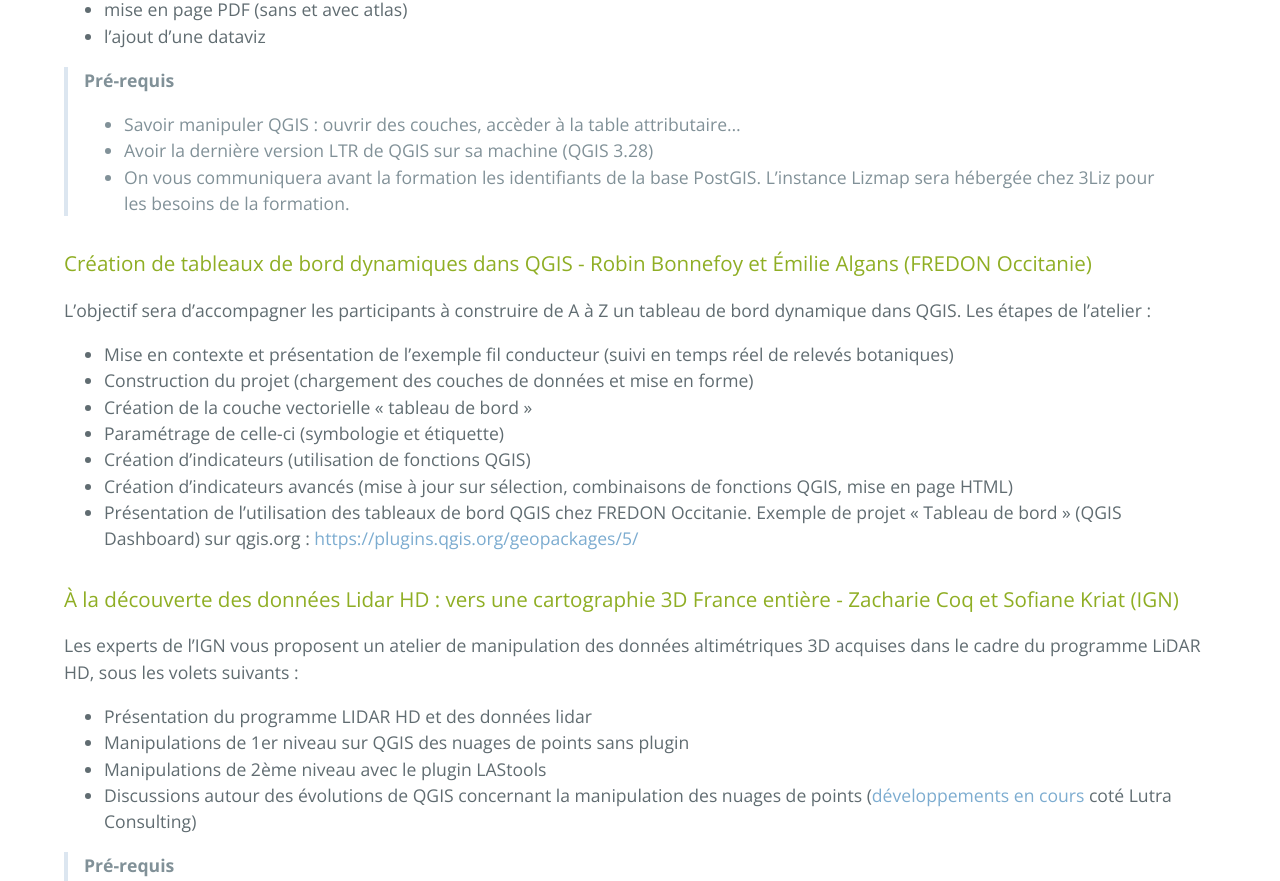
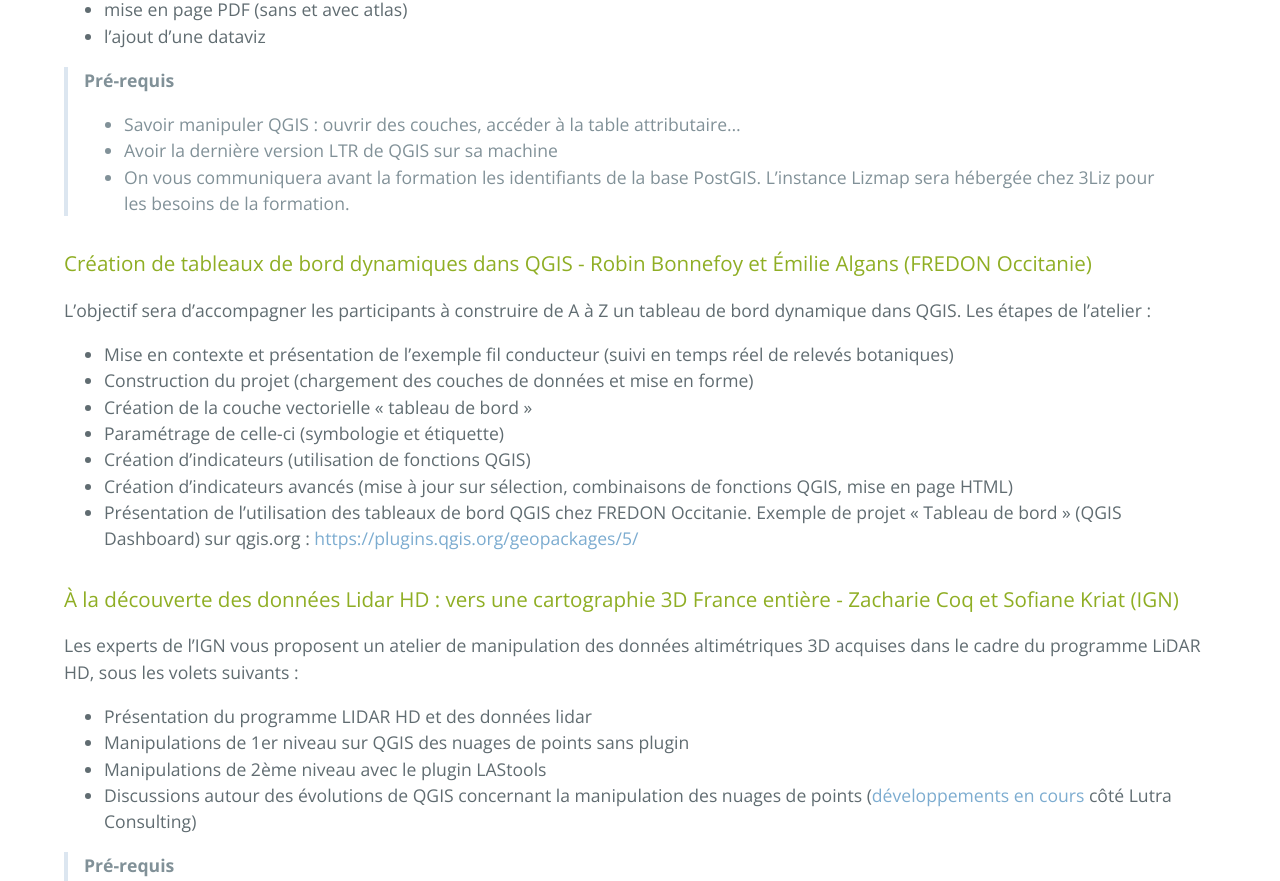
Before and after one commit to OSGeo-fr/QGIS-conf-fr-website, a Jekyll site: the page built from z20_programme.md, in a window 1280 px wide and 1400 px high, scrolled down 3866 px. Shown: the part 148-1029 px from the top of the window. Built offline with Jekyll 4.4.1, drawn with Linux system fonts in a browser that asks for light colours; some of the changed text lies outside the part shown.

Commit message:
corrections

```diff
--- a/z20_programme.md
+++ b/z20_programme.md
@@ -198,8 +198,8 @@ Lizmap est une solution opensource de publication de projet QGIS dans un navigat
 
 > **Pré-requis**
 >
-> * Savoir manipuler QGIS : ouvrir des couches, accèder à la table attributaire...
-> * Avoir la dernière version LTR de QGIS sur sa machine (QGIS 3.28)
+> * Savoir manipuler QGIS : ouvrir des couches, accéder à la table attributaire...
+> * Avoir la dernière version LTR de QGIS sur sa machine
 > * On vous communiquera avant la formation les identifiants de la base PostGIS. L'instance Lizmap sera hébergée chez 3Liz pour les besoins de la formation.
 
 ### Création de tableaux de bord dynamiques dans QGIS - Robin Bonnefoy et Émilie Algans (FREDON Occitanie)
@@ -221,8 +221,7 @@ Les experts de l’IGN vous proposent un atelier de manipulation des données al
 * Présentation du programme LIDAR HD et des données lidar
 * Manipulations de 1er niveau sur QGIS des nuages de points sans plugin
 * Manipulations de 2ème niveau avec le plugin LAStools
-* Discussions autour des évolutions de QGIS concernant la manipulation des nuages de points
-([développements en cours](https://www.lutraconsulting.co.uk/crowdfunding/pointcloud-processing-qgis/) coté Lutra Consulting)
+* Discussions autour des évolutions de QGIS concernant la manipulation des nuages de points ([développements en cours](https://www.lutraconsulting.co.uk/crowdfunding/pointcloud-processing-qgis/) côté Lutra Consulting)
 
 > **Pré-requis**
 >
@@ -247,7 +246,7 @@ Beaucoup d’utilisateurs ont besoin de lier leurs données géographiques avec
 
 > **Pré-requis**
 >
-> Avoir installé PostgreSQL/Postgis, QGIS 3.22 ou supérieur
+> Avoir installé PostgreSQL/PostGIS, QGIS 3.22 ou supérieur
 
 ### Créer un outil de saisie avec des expressions - Michaël Douchin (3Liz)
 
@@ -365,7 +364,7 @@ Dans le cadre de l’Observatoire Martiniquais de la Biodiversité (OMB), le Par
 
 ### Définition/mise en place d’une stratégie de déploiement de QGIS à l’Etablissement public Loire - Emilie Bigorne (Etablissement public Loire)
 
-L’Etablissement public Loire est un syndicat mixte (EPTB) composé de soixante collectivités (Régions, Départements et Intercommunalités) et d'une soixantaine d'agents.  Les données métiers de l'Etablissement sont stockées dans une base de données PostgreSQL/PostGIS et sont utilisées par une quarantaine d'agents, essentiellement via QGIS.  Jusqu'en 2022, QGIS était installé manuellement et paramétré à l'identique sur les postes utilisateurs. Un système de déploiement en masse sur l'ensemble des postes a été mis en place permettant de maintenir les versions à jour et de personnaliser les paramètres selon le profil utilisateur.  Cette présentation propose de détailler les outils et la méthodologie mis en place pour industrialiser le déploiement et la mise à jour de QGIS sur le parc.
+L’Etablissement public Loire est un syndicat mixte (EPTB) composé de soixante collectivités (Régions, Départements et Intercommunalités) et d'une soixantaine d'agents. Les données métiers de l'Etablissement sont stockées dans une base de données PostgreSQL/PostGIS et sont utilisées par une quarantaine d'agents, essentiellement via QGIS. Jusqu'en 2022, QGIS était installé manuellement et paramétré à l'identique sur les postes utilisateurs. Un système de déploiement en masse sur l'ensemble des postes a été mis en place permettant de maintenir les versions à jour et de personnaliser les paramètres selon le profil utilisateur. Cette présentation propose de détailler les outils et la méthodologie mis en place pour industrialiser le déploiement et la mise à jour de QGIS sur le parc.
 
 ### QGIS Plugin : PLU(i) versionning - Bruno Defrance (Grenoble Alpes Métropole) et Eric Vinouze (AURG)
 
```
